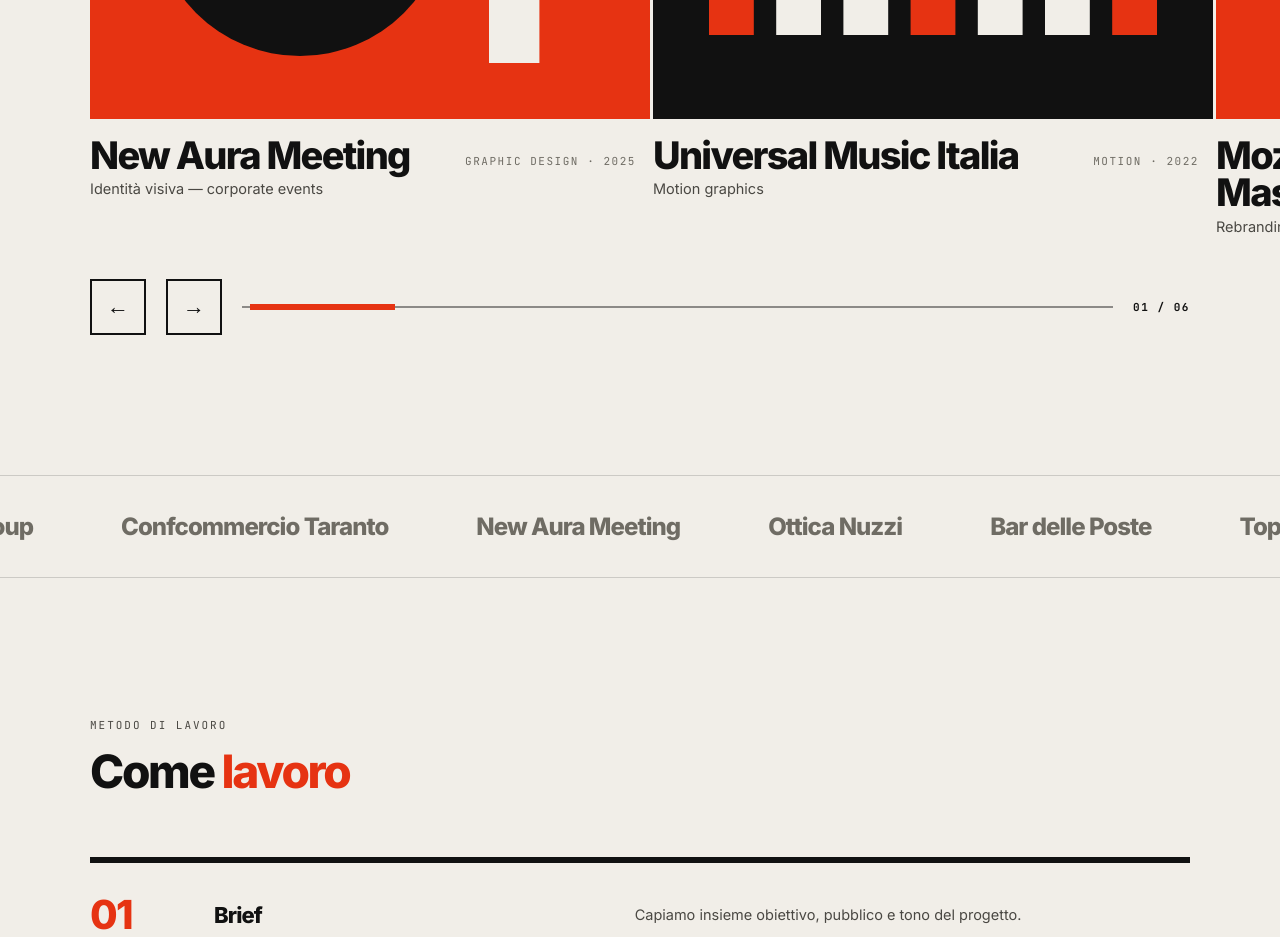
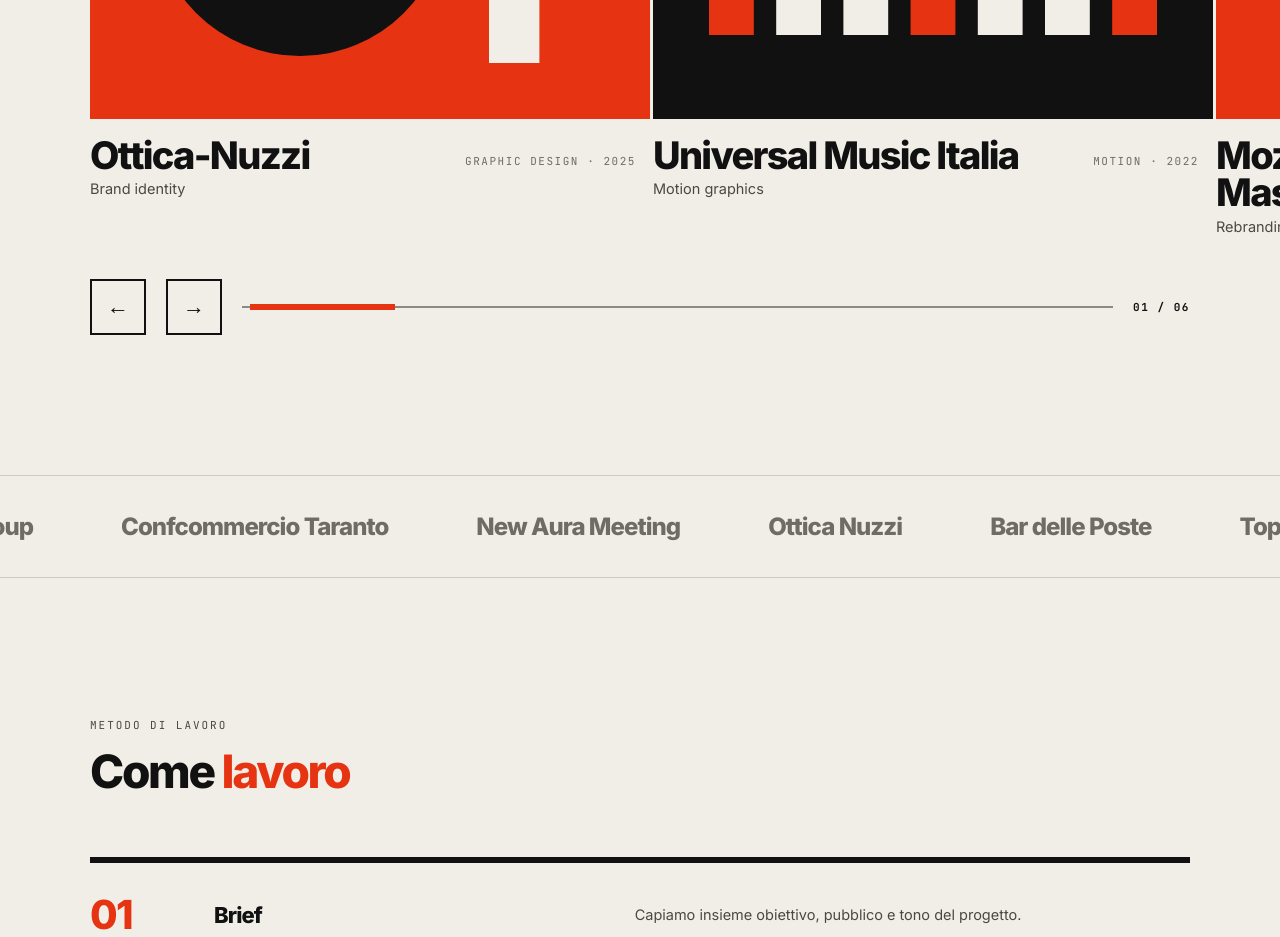
Before and after one commit to tambales/AlessandroTamburrinoportfolio, a plain HTML site: page index.html in a window 1280 px wide. Shown: the part 3340-4277 px from the top of the page. Drawn offline with Linux system fonts and the light colour scheme.

Commit message:
Update index.html

```diff
--- a/index.html
+++ b/index.html
@@ -1454,7 +1454,7 @@
   // =========================================================
   (function(){
     const WORK = [
-      { slug:'new-aura-meeting',       t:'New Aura Meeting',       c:'Identità visiva — corporate events', type:'static', y:'2025', img:'' },
+      { slug:'Ottica-Nuzzi',       t:'Ottica-Nuzzi',       c:'Brand identity', type:'static', y:'2025', img:'' },
       { slug:'universal-music-italia', t:'Universal Music Italia', c:'Motion graphics',                    type:'motion', y:'2022', img:'' },
       { slug:'mozzarella-in-masseria', t:'Mozzarella in Masseria', c:'Rebranding',                         type:'static', y:'2023', img:'' },
       { slug:'masseria-semeraro',      t:'Masseria Semeraro',      c:'Contenuti sportivi — basket',        type:'motion', y:'2024', img:'' },
```
